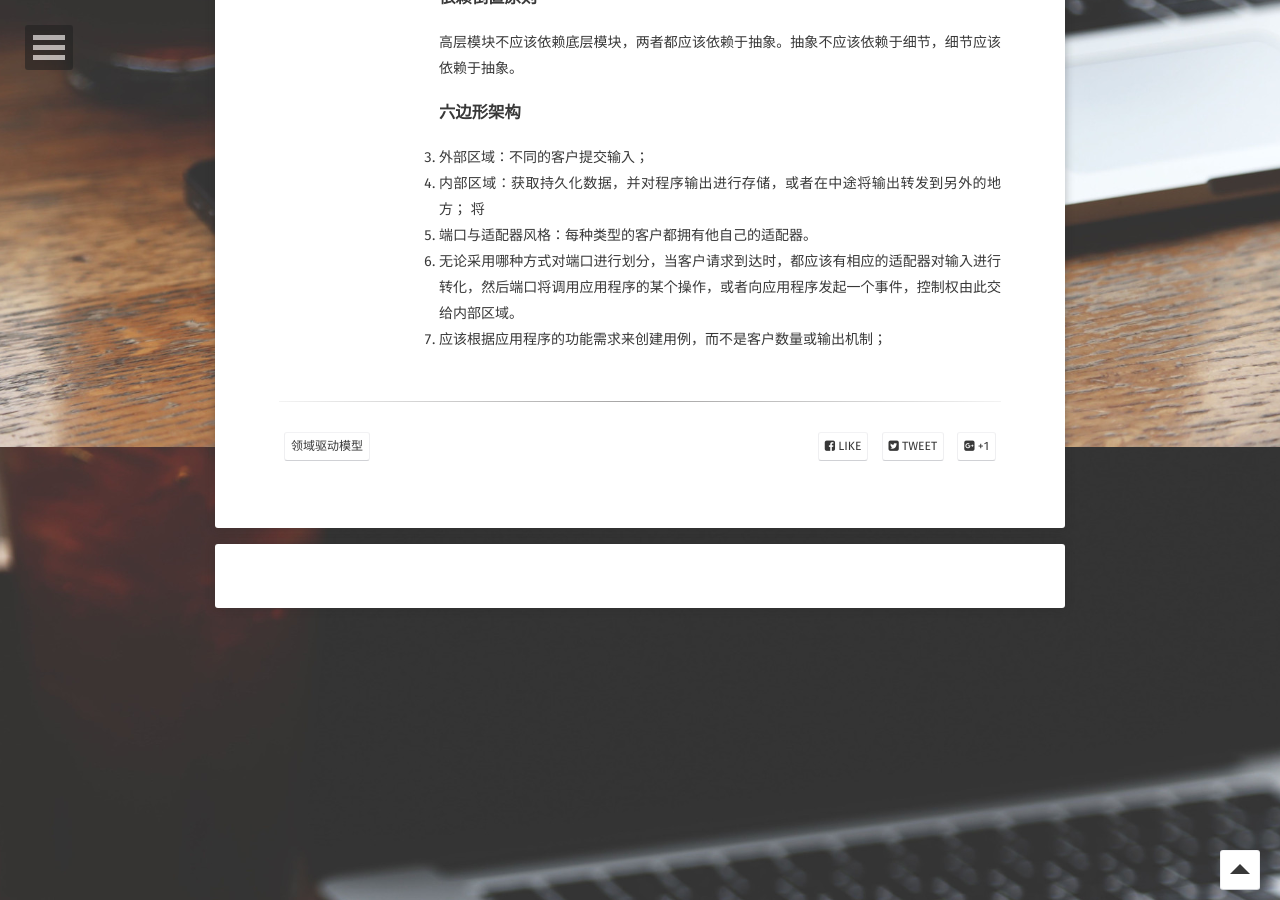
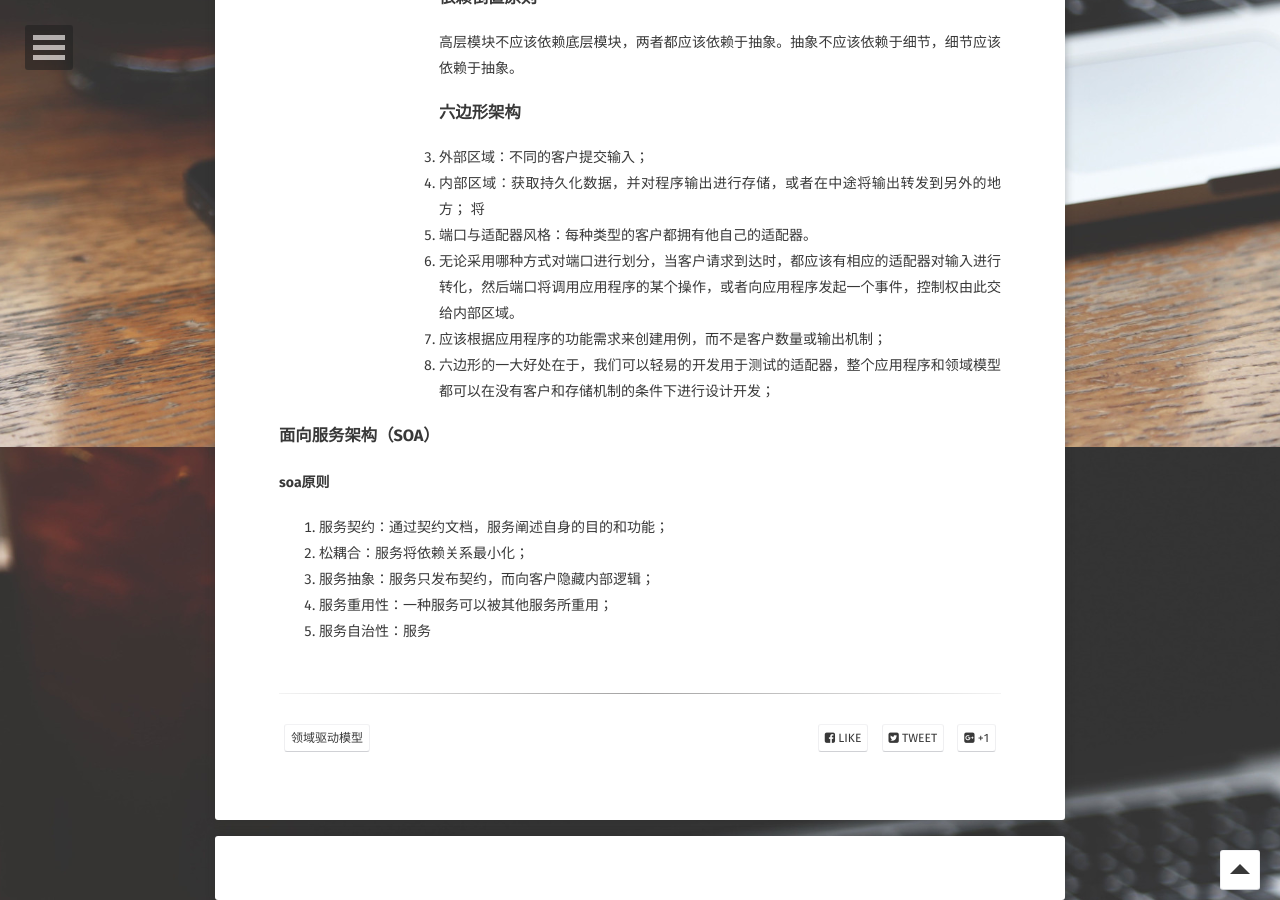
Before and after one commit to ridikuius/ridikuius.github.io, a Jekyll site: the page built from _posts/2018-01-15-《领域驱动模型设计》.md, in a window 1280 px wide and 900 px high, scrolled down 2253 px. Built offline with Jekyll 4.4.1, drawn with Linux system fonts in a browser that asks for light colours; some web fonts are replaced.

Commit message:
Update 2018-01-15-《领域驱动模型设计》.md

```diff
--- a/_posts/2018-01-15-《领域驱动模型设计》.md
+++ b/_posts/2018-01-15-《领域驱动模型设计》.md
@@ -59,3 +59,12 @@ comments: true
 3. 端口与适配器风格：每种类型的客户都拥有他自己的适配器。
 4. 无论采用哪种方式对端口进行划分，当客户请求到达时，都应该有相应的适配器对输入进行转化，然后端口将调用应用程序的某个操作，或者向应用程序发起一个事件，控制权由此交给内部区域。
 5. 应该根据应用程序的功能需求来创建用例，而不是客户数量或输出机制；
+6. 六边形的一大好处在于，我们可以轻易的开发用于测试的适配器，整个应用程序和领域模型都可以在没有客户和存储机制的条件下进行设计开发；
+
+### 面向服务架构（SOA）
+#### soa原则
+1. 服务契约：通过契约文档，服务阐述自身的目的和功能；
+2. 松耦合：服务将依赖关系最小化；
+3. 服务抽象：服务只发布契约，而向客户隐藏内部逻辑；
+4. 服务重用性：一种服务可以被其他服务所重用；
+5. 服务自治性：服务
```
